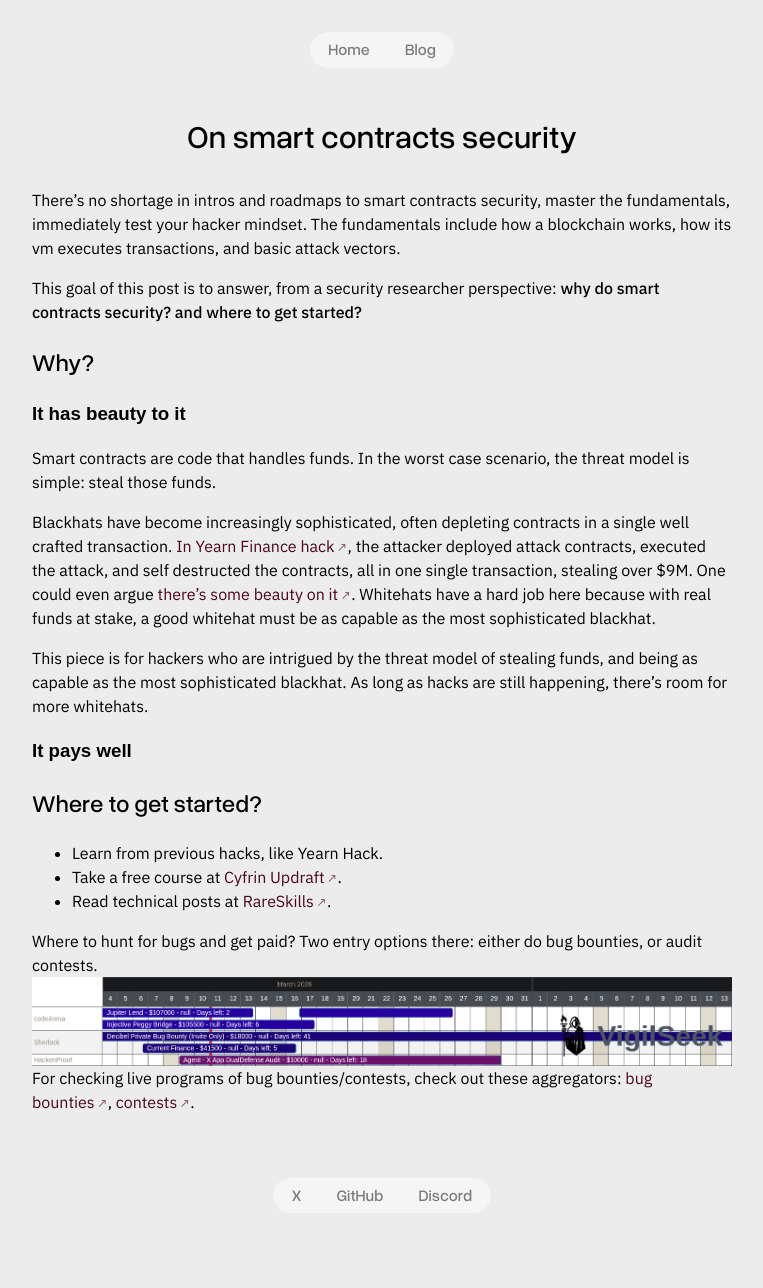
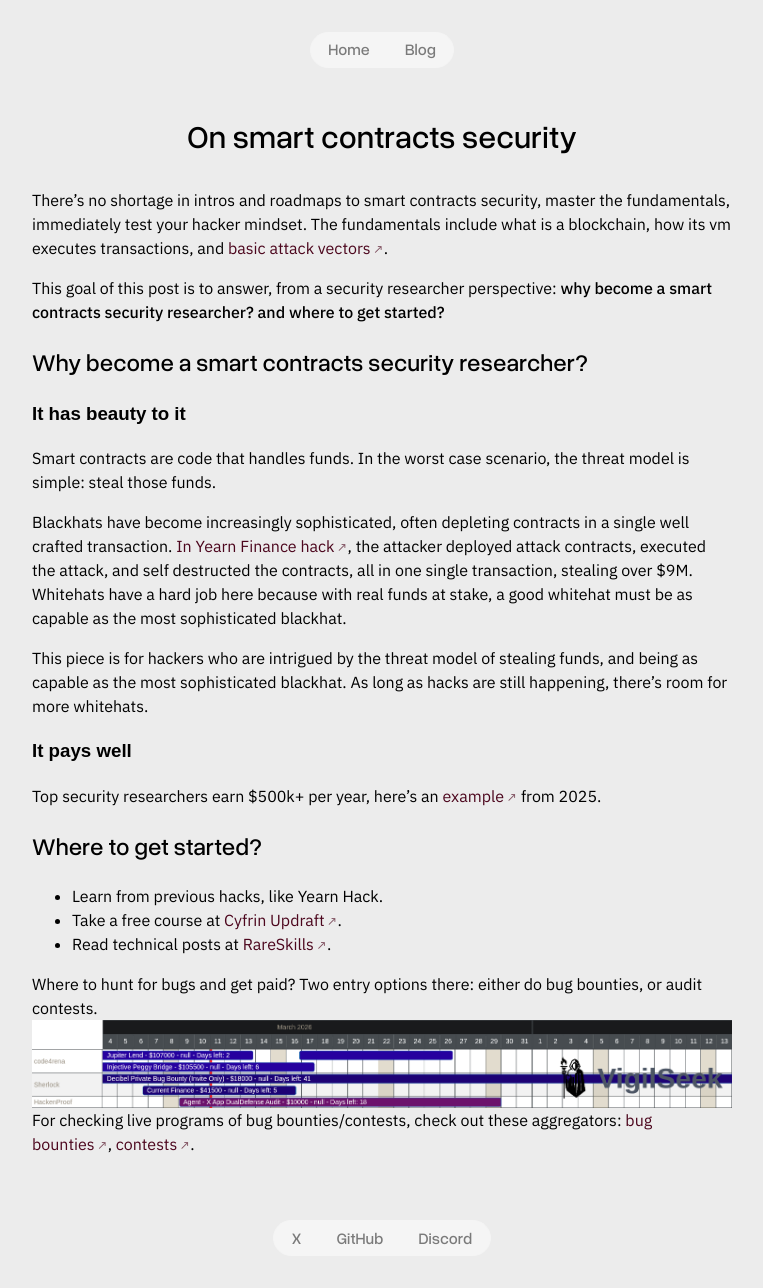
Before and after one commit to e11iptic/e11iptic.github.io, a Jekyll site: the page built from _posts/2025-12-02-scs.md, in a window 1280 px wide. Shown: the whole page, without its empty margins (258-1021 px from the left). Built offline with Jekyll 4.4.1, drawn with Linux system fonts in a browser that asks for light colours; some web fonts are replaced; before the commit the page ends 1245 px from its top, so only the background shows below that.

Commit message:
Update feb

```diff
--- a/_posts/2025-12-02-scs.md
+++ b/_posts/2025-12-02-scs.md
@@ -5,21 +5,25 @@
 ---
 
 
-There's no shortage in intros and roadmaps to smart contracts security, master the fundamentals, immediately test your hacker mindset. The fundamentals include how a blockchain works, how its vm executes transactions, and basic attack vectors.
+There's no shortage in intros and roadmaps to smart contracts security, master the fundamentals, immediately test your hacker mindset. The fundamentals include what is a blockchain, how its vm executes transactions, and [basic attack vectors](https://rareskills.io/post/smart-contract-security).
 
-This goal of this post is to answer, from a security researcher perspective: **why do smart contracts security? and where to get started?**
+This goal of this post is to answer, from a security researcher perspective: **why become a smart contracts security researcher? and where to get started?**
 
-## Why?
+## Why become a smart contracts security researcher?
 
 ### It has beauty to it
 
 Smart contracts are code that handles funds. In the worst case scenario, the threat model is simple: steal those funds.
 
-Blackhats have become increasingly sophisticated, often depleting contracts in a single well crafted transaction. [In Yearn Finance hack](https://x.com/BautiDeFi/status/1995486172513022420), the attacker deployed attack contracts, executed the attack, and self destructed the contracts, all in one single transaction, stealing over $9M. One could even argue [there's some beauty on it](https://x.com/fran_rimoldi/status/1995487656076275747). Whitehats have a hard job here because with real funds at stake, a good whitehat must be as capable as the most sophisticated blackhat.
+Blackhats have become increasingly sophisticated, often depleting contracts in a single well crafted transaction. [In Yearn Finance hack](https://x.com/BautiDeFi/status/1995486172513022420), the attacker deployed attack contracts, executed the attack, and self destructed the contracts, all in one single transaction, stealing over $9M. Whitehats have a hard job here because with real funds at stake, a good whitehat must be as capable as the most sophisticated blackhat.
 
 This piece is for hackers who are intrigued by the threat model of stealing funds, and being as capable as the most sophisticated blackhat. As long as hacks are still happening, there's room for more whitehats.
 
 ### It pays well
+
+Top security researchers earn $500k+ per year, here's an [example](https://immunefi.com/leaderboard/) from 2025.
+
+
 ## Where to get started?
 
 - Learn from previous hacks, like Yearn Hack.
```
